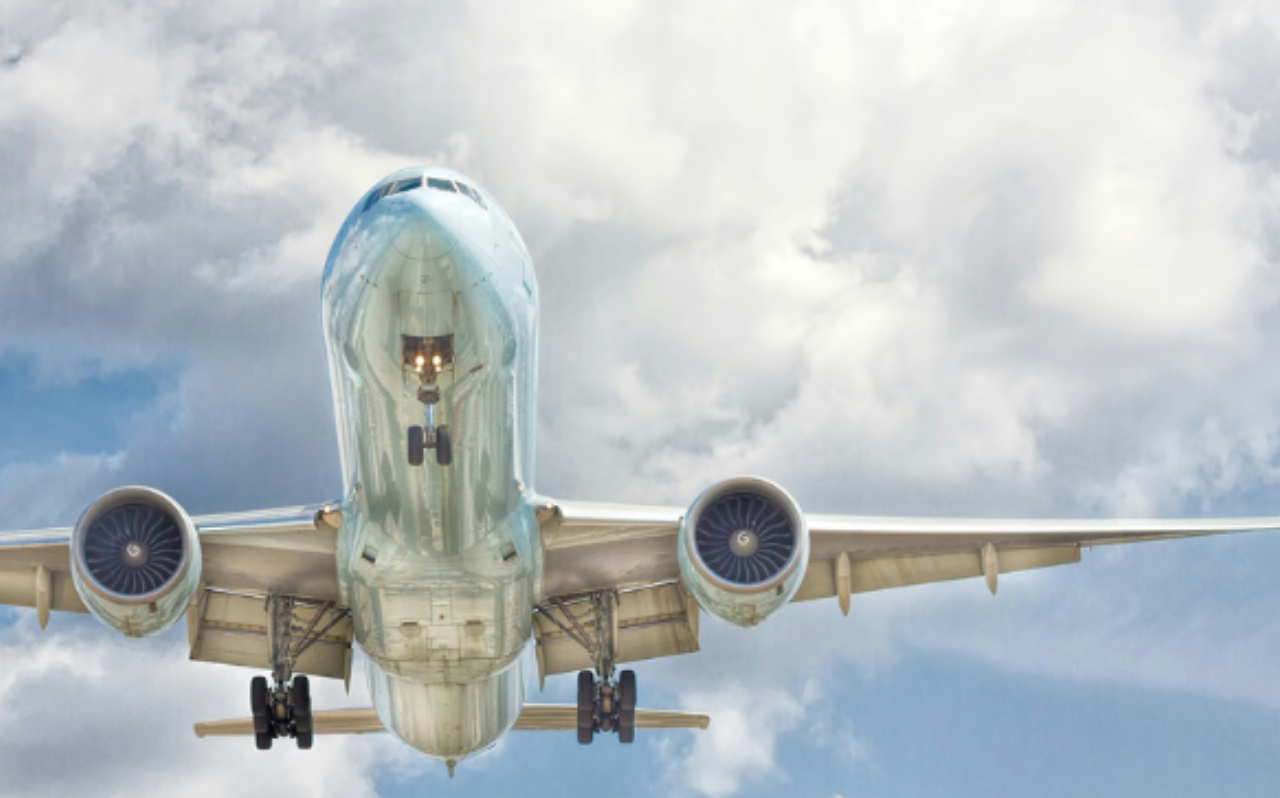
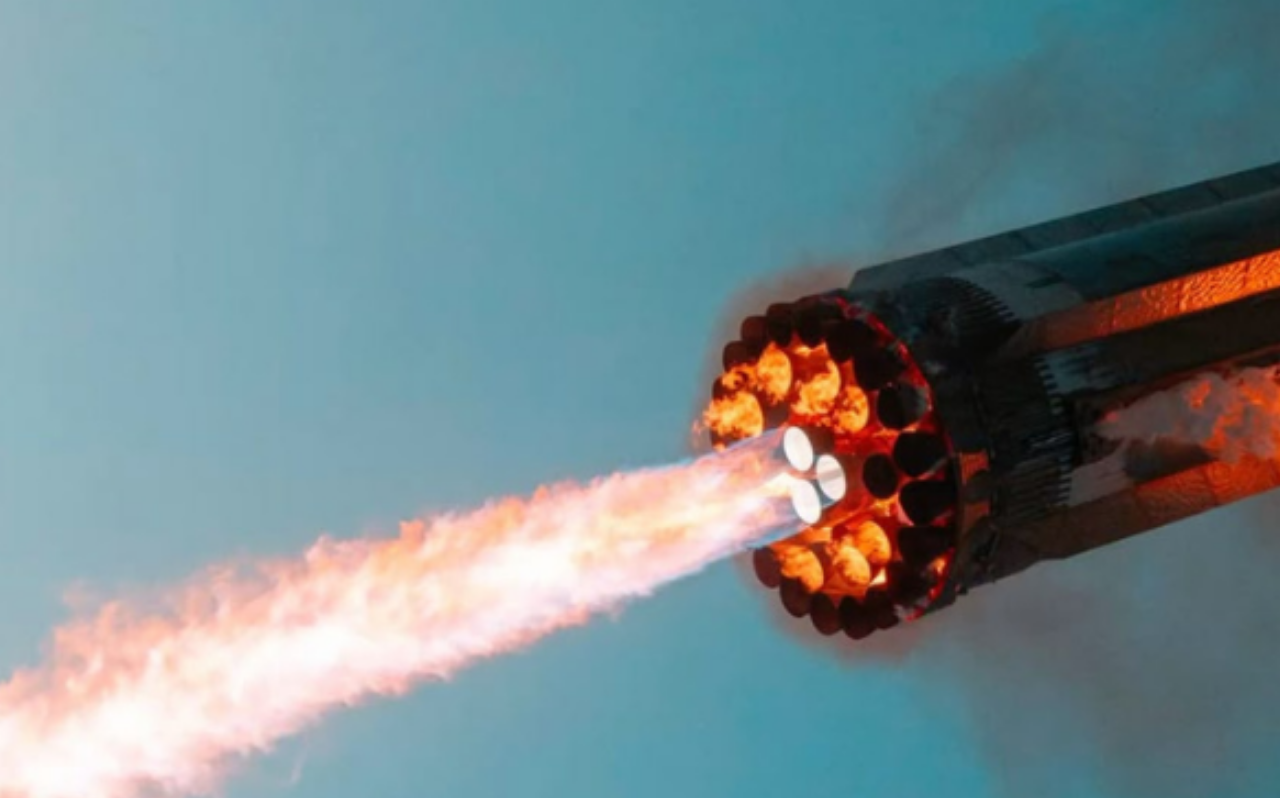
Before and after one commit to adnankhan46/portfolio, a Next.js app: page / in a window 1280 px wide. Shown: the top 798 px of the page. Built offline with nearby package versions, Linux system fonts and the light colour scheme.

Commit message:
add : header img

```diff
--- a/src/app/page.tsx
+++ b/src/app/page.tsx
@@ -19,7 +19,7 @@ export default function Home() {
         <div>
           <div className="relative w-full h-36 md:h-52 lg:h-44">
             <Image
-              src="/background/header-p1.png"
+              src="/background/h-ig.png"
               alt="Landscape banner"
               fill
               style={{ objectFit: "cover" }}
```
Also changed, not shown: public/background/h-ig.png (added), public/background/header-p1.png (deleted).
